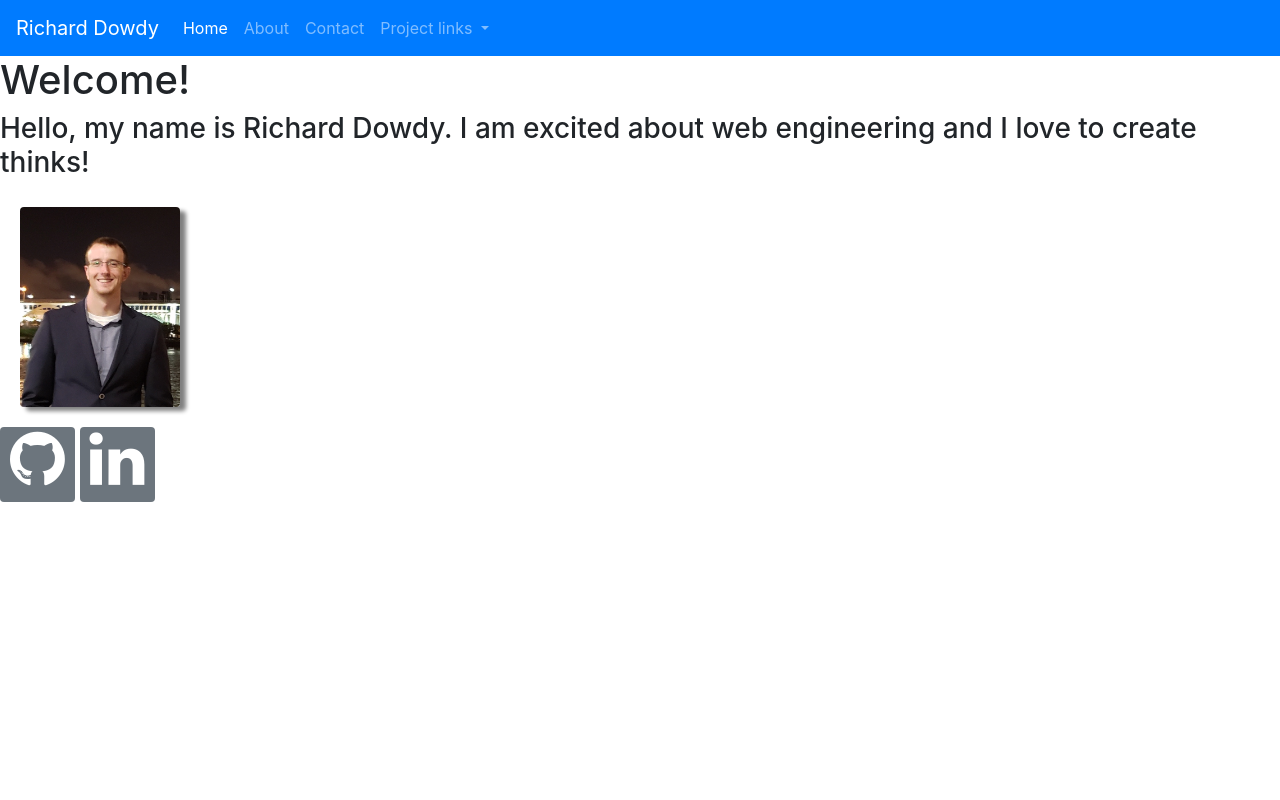
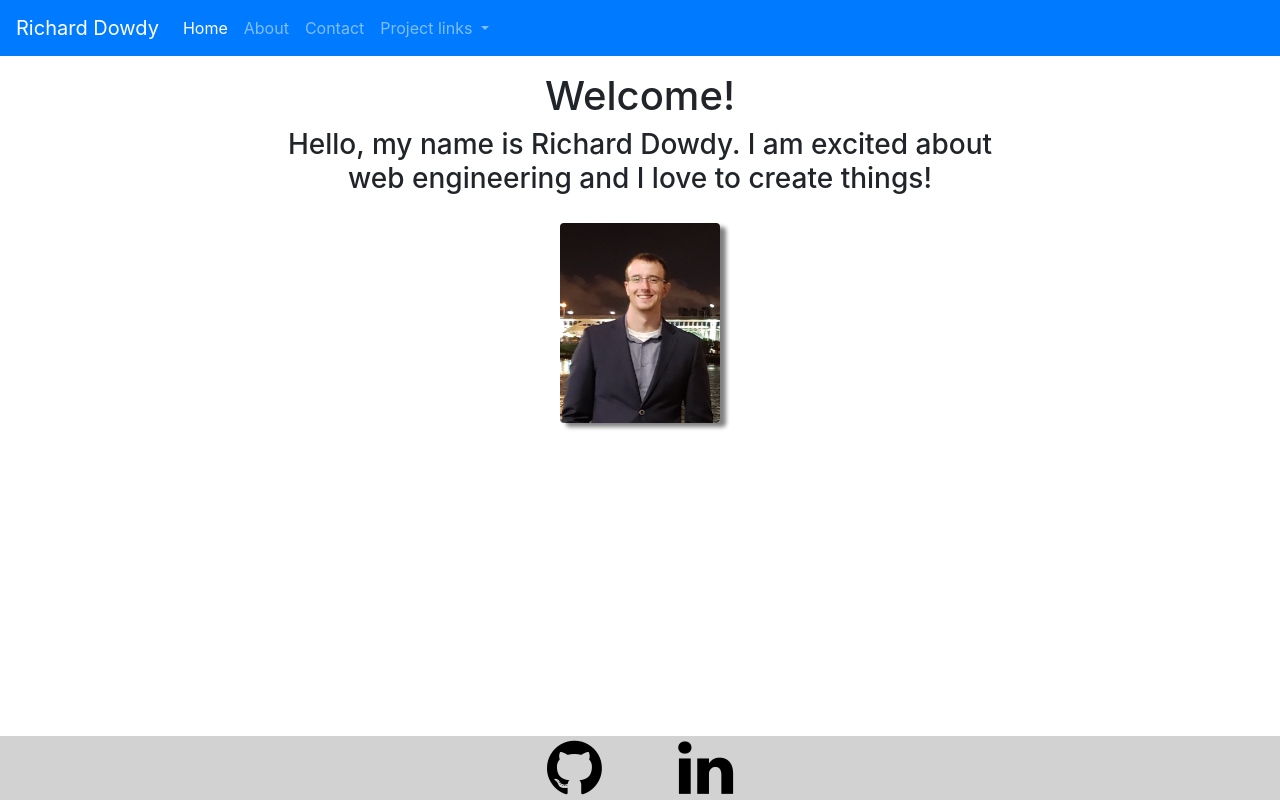
Before and after one commit to richarddowdy/personal_site, a plain HTML site: page index.html in a window 1280 px wide. Drawn offline with nearby package versions, Linux system fonts and the light colour scheme.

Commit message:
added footer and connected a existing links to proper href

```diff
--- a/index.html
+++ b/index.html
@@ -16,7 +16,7 @@
 
 <body>
   <nav class="navbar navbar-expand-lg navbar-dark bg-primary">
-    <a class="navbar-brand" href="#">Richard Dowdy</a>
+    <a class="navbar-brand" href="./index.html">Richard Dowdy</a>
     <button class="navbar-toggler" type="button" data-toggle="collapse" data-target="#navbarNavDropdown"
       aria-controls="navbarNavDropdown" aria-expanded="false" aria-label="Toggle navigation">
       <span class="navbar-toggler-icon"></span>
@@ -24,7 +24,7 @@
     <div class="collapse navbar-collapse" id="navbarNavDropdown">
       <ul class="navbar-nav">
         <li class="nav-item active">
-          <a class="nav-link" href="#">Home <span class="sr-only">(current)</span></a>
+          <a class="nav-link" href="./index.html">Home <span class="sr-only">(current)</span></a>
         </li>
         <li class="nav-item">
           <a class="nav-link" href="#">About</a>
@@ -38,30 +38,37 @@
             Project links
           </a>
           <div class="dropdown-menu" aria-labelledby="navbarDropdownMenuLink">
-            <a class="dropdown-item" href="#">Warbler</a>
+            <a class="dropdown-item" href="https://warbler-rithm14.herokuapp.com/">Warbler</a>
+            <!-- <a class="dropdown-item" href="#">Microblog</a>
             <a class="dropdown-item" href="#">Blogly</a>
-            <a class="dropdown-item" href="#">Jobly</a>
+            <a class="dropdown-item" href="#">Jobly</a> -->
           </div>
         </li>
       </ul>
     </div>
   </nav>
-
+  <div class="container-fluid mt-3">
+    <div class="row">
+      <header class="col-7 m-auto text-center">
         <h1>Welcome!</h1>
-  <h3>Hello, my name is Richard Dowdy. I am excited about web engineering and I love to create thinks!</h3>
+        <h3>Hello, my name is Richard Dowdy. I am excited about web engineering and I love to create things!</h3>
         <div class="">
           <img class="my-picture rounded" src="photo_me.jpg" alt="Picture of Me!" />
         </div>
+      </header>
+    </div>
 
+    <footer>
       <div class="online-presence">
-    <a href="#">
-      <i class="fa fa-4x rounded bg-secondary text-white fa-github"></i>
+        <a class="m-3" href="https://github.com/richarddowdy">
+          <i class="fa fa-4x rounded fa-github"></i>
         </a>
-    <a href="#">
-      <i class="fa fa-4x rounded bg-secondary text-white fa-linkedin"></i>
+        <a class="m-3" href="https://www.linkedin.com/in/richard-dowdy-webdev/">
+          <i class="fa fa-4x rounded fa-linkedin"></i>
         </a>
       </div>
-
+    </footer>
+  </div>
   <script src="https://code.jquery.com/jquery-3.4.1.slim.min.js"
     integrity="sha384-J6qa4849blE2+poT4WnyKhv5vZF5SrPo0iEjwBvKU7imGFAV0wwj1yYfoRSJoZ+n"
     crossorigin="anonymous"></script>
--- a/main.css
+++ b/main.css
@@ -5,7 +5,18 @@
 }
 
 .online-presence a i{
-  height: 75px;
-  width: 75px;
+  margin: 0 20px;
+  color: black;
+  text-align: center;
+
+}
+
+footer {
+  position: fixed;
+  left: 0;
+  bottom: 0;
+  width: 100%;
+  background-color: rgb(210, 210, 210);
+  color: white;
   text-align: center;
 }
```
Lines whose indentation alone changed are shown as unchanged.
